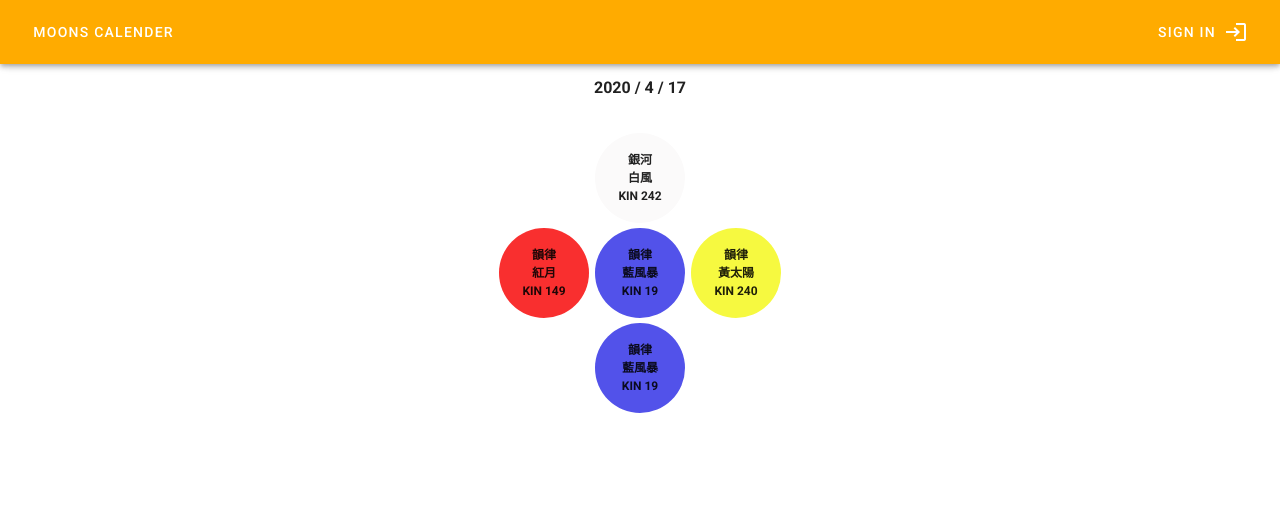
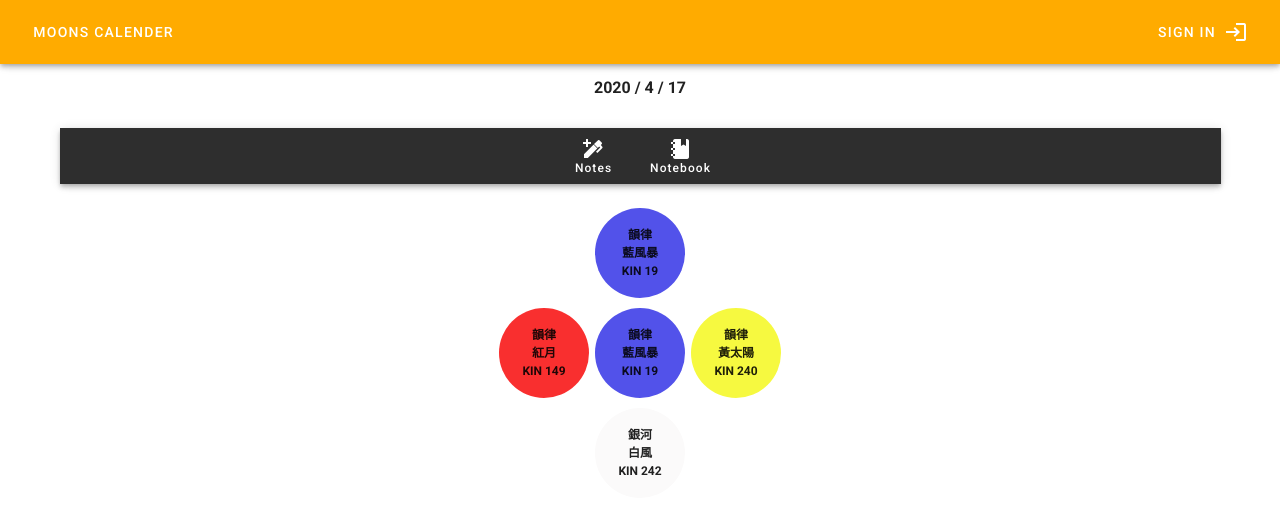
Before and after one commit to faytw/notes-my-daliy-kin, a Vue app: page / in a window 1280 px wide. Shown: the top 514 px of the page. Built offline with nearby package versions, Linux system fonts and the light colour scheme.

Commit message:
add notes and fix icon position error

```diff
--- a/src/api/sample.js
+++ b/src/api/sample.js
@@ -1,4 +1,4 @@
-import http from "../http"
+import http from "../helpers/http"
 
 export const sampleOne = (params) => {
   return http.get('http://localhost:3000/tutorials', params)
--- a/src/components/Today.vue
+++ b/src/components/Today.vue
@@ -4,6 +4,61 @@
       <v-col class="mb-1 font-weight-bold">
         <div>{{ `${dateNow.year} / ${dateNow.month} / ${dateNow.date}` }}</div>
       </v-col>
+    </v-row>
+    <v-row>
+      <v-col>
+        <v-bottom-navigation
+          v-model="bottomNav"
+          dark
+        >
+          <v-btn value="notes" @click="dialog=true">
+            <span>Notes</span>
+            <v-icon>mdi-pen-plus</v-icon>
+          </v-btn>
+          <v-btn value="notes">
+            <span>Notebook</span>
+            <v-icon>mdi-notebook</v-icon>
+          </v-btn>
+        </v-bottom-navigation>
+      </v-col>
+    </v-row>
+    <v-row justify="center">
+      <v-dialog v-model="dialog" persistent max-width="290">
+        <v-card>
+          <v-card-title class="headline">新增事件筆記</v-card-title>
+          <v-card-text>
+            <v-textarea
+              outlined
+              :label="`主印記-${ $t(`iconText.${initData.middle.iconText}`)}`"
+            />
+            <v-textarea
+              outlined
+              :label="`支持-${ $t(`iconText.${initData.right.iconText}`)}`"
+            />
+            <v-textarea
+              outlined
+              :label="`引導-${ $t(`iconText.${initData.top.iconText}`)}`"
+            />
+            <v-textarea
+              outlined
+              :label="`挑戰-${ $t(`iconText.${initData.left.iconText}`)}`"
+            />
+            <v-textarea
+              outlined
+              :label="`隱藏推動-${ $t(`iconText.${initData.bottom.iconText}`)}`"
+            />
+          </v-card-text>
+          <v-card-actions>
+            <v-spacer></v-spacer>
+            <v-btn color="blue darken-1" text @click="dialog = false">
+              <span>Cancel</span>
+            </v-btn>
+            <v-btn color="blue darken-1" text @click="dialog = false">
+              <span>Save</span>
+            </v-btn>
+          </v-card-actions>
+        </v-card>
+      </v-dialog>
     </v-row>
     <v-row justify="center">
       <v-col
@@ -17,7 +72,7 @@
           :data-now='item.now'
           :data-bgColor='item.color'
         >
-          <div class="text-center" v-if='item.tone'>{{ $t(`tone.${item.tone}`) }}</div>
+          <div class="text-center" v-if='item.toneText'>{{ $t(`tone.${item.toneText}`) }}</div>
           <div class="text-center" v-if='item.iconText'>{{ $t(`iconText.${item.iconText}`) }}</div>
           <div class="text-center" v-if="item.kin">KIN {{ item.kin }}</div>
         </div>
@@ -34,7 +89,14 @@ export default {
   data: () => ({
     dateNow,
     initData,
+    bottomNav: 'note',
+    dialog: false
   }),
+  methods: {
+    addNote() {
+      console.log('ADD NOTE')
+    }
+  }
 }
 </script>
 
--- a/src/helpers/moonCalender/index.js
+++ b/src/helpers/moonCalender/index.js
@@ -76,11 +76,11 @@ const getTones = (input) => {
   const tempTone = temp[temp.length - 1] === 0 ? 13 : temp[temp.length - 1]
   const toneTableIndex = tempTone - 1
   const tones = {
-    bottom: toneTable[(14 - tempTone - 1)],
+    top: toneTable[toneTableIndex],
     left: toneTable[toneTableIndex],
     middle: toneTable[toneTableIndex],
     right: toneTable[toneTableIndex],
-    top: toneTable[toneTableIndex],
+    bottom: toneTable[(14 - tempTone - 1)],
   }
   const data = {
     tones,
@@ -106,10 +106,10 @@ const getIcons = (mainKin, mainTone)  => {
   const topN = Number(guideIconNum)
 
   const data = {
-    bottom: {
-      iconText: iconTable[bottomN],
-      color: Object.keys(iconColorTable).filter((key) => iconColorTable[key].includes(bottomN))[0],
-      kin: setIconKins('bottom', bottomN, mainTone)
+    top: {
+      iconText: iconTable[topN],
+      color: Object.keys(iconColorTable).filter((key) => iconColorTable[key].includes(topN))[0],
+      kin: setIconKins('top', topN, mainTone)
     },
     left: {
       iconText: iconTable[leftN],
@@ -126,10 +126,10 @@ const getIcons = (mainKin, mainTone)  => {
       color: Object.keys(iconColorTable).filter((key) => iconColorTable[key].includes(rightN))[0],
       kin: setIconKins('right', rightN, mainTone)
     },
-    top: {
-      iconText: iconTable[topN],
-      color: Object.keys(iconColorTable).filter((key) => iconColorTable[key].includes(topN))[0],
-      kin: setIconKins('top', topN, mainTone)
+    bottom: {
+      iconText: iconTable[bottomN],
+      color: Object.keys(iconColorTable).filter((key) => iconColorTable[key].includes(bottomN))[0],
+      kin: setIconKins('bottom', bottomN, mainTone)
     },
   }
   return data
@@ -164,8 +164,9 @@ const setInitData = () => {
     if(iKey === Object.keys(tones)[index]) {
       icons[iKey] = {
         ... icons[iKey],
-        tone: tones[iKey],
-        position: [iKey]
+        tone: iKey === 'bottom' ? 14 - mainTone : mainTone,
+        toneText: tones[iKey],
+        position: [iKey][0]
       }
     }
     data = icons
```
